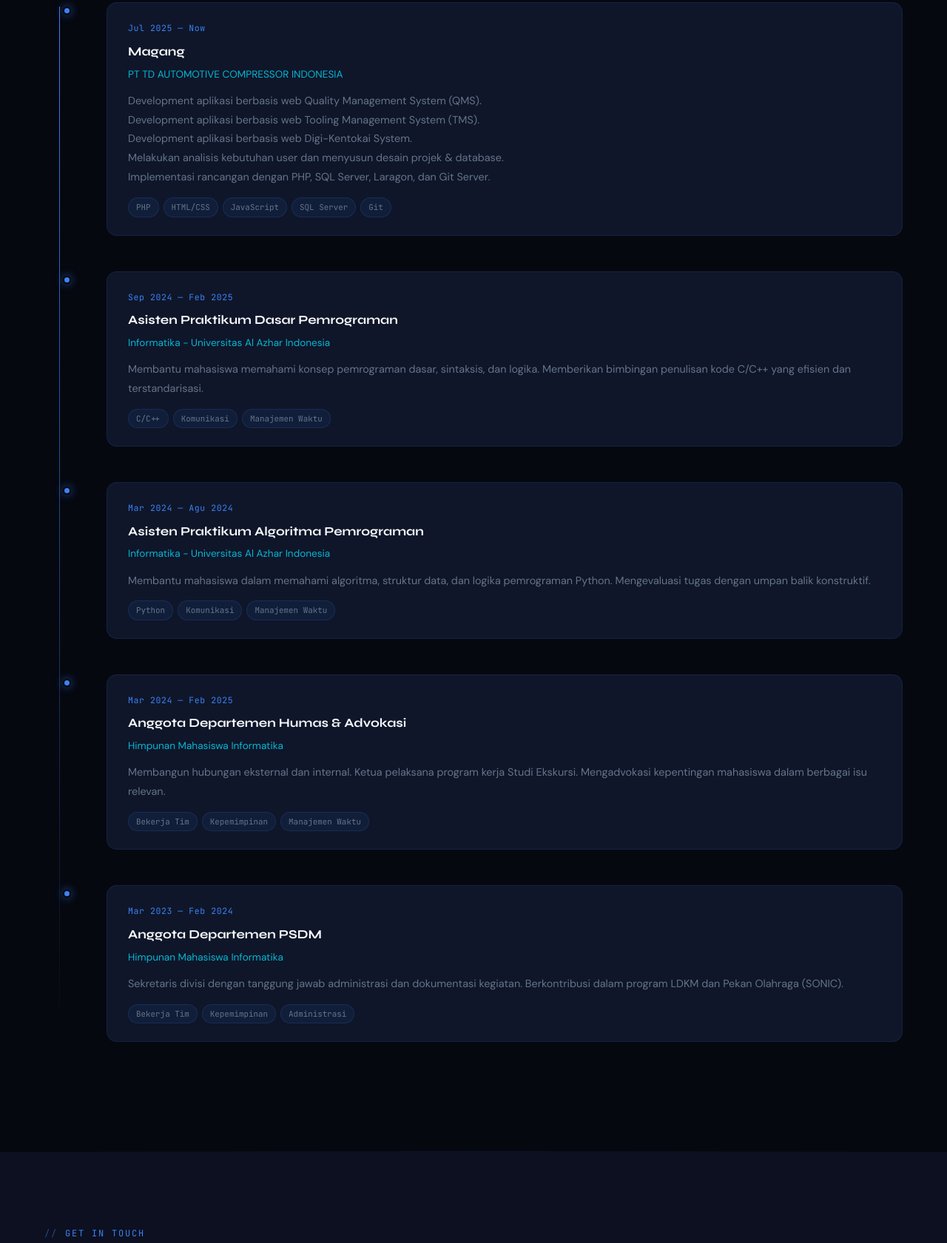
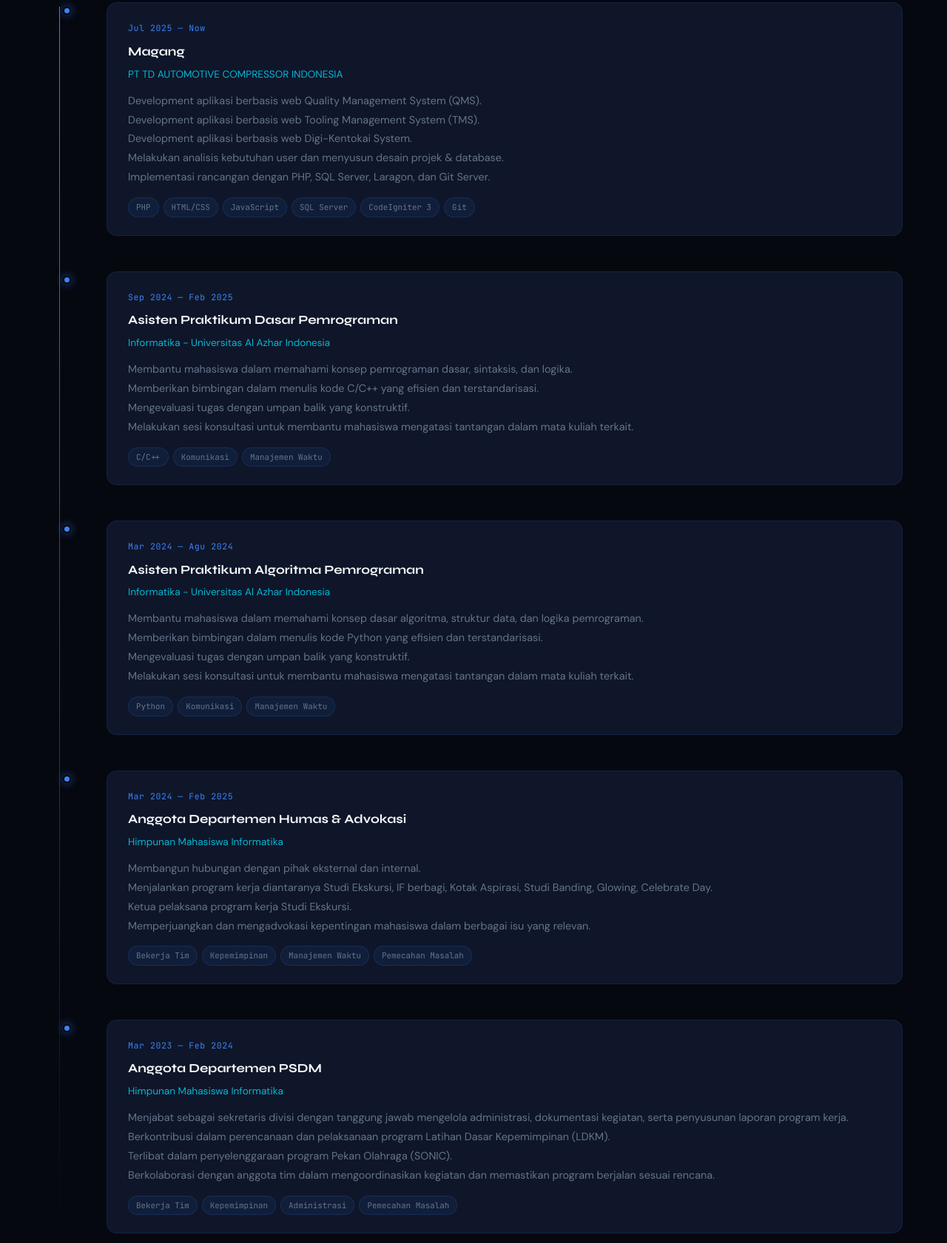
Before and after one commit to AditiaPutra16/Portofolio, a plain HTML site: page index.html in a window 1280 px wide. Shown: the part 5110-6791 px from the top of the page at 74% size. Drawn offline with Linux system fonts and the light colour scheme.

Commit message:
Penyesuaian pengalaman

```diff
--- a/index.html
+++ b/index.html
@@ -2145,9 +2145,11 @@
             </div>
             <h3 class="project-title">Painee Bakery</h3>
             <p class="project-desc">
-              Painee Bakery adalah sebuah aplikasi web untuk katalog usaha cheesecake. Project ini menampilkan antarmuka yang user-friendly
-              untuk pelanggan melihat menu cheesecake, serta menyediakan backend sederhana
-              untuk admin mengelola produk. Project ini bertujuan untuk memudahkan pelanggan melihat menu cheesecake.
+              Painee Bakery adalah sebuah aplikasi web untuk katalog usaha
+              cheesecake. Project ini menampilkan antarmuka yang user-friendly
+              untuk pelanggan melihat menu cheesecake, serta menyediakan backend
+              sederhana untuk admin mengelola produk. Project ini bertujuan
+              untuk memudahkan pelanggan melihat menu cheesecake.
             </p>
             <div class="project-links">
               <a
@@ -2158,7 +2160,6 @@
             </div>
           </div>
         </div>
-
       </div>
     </section>
 
@@ -2363,6 +2364,7 @@
               <span class="timeline-badge">HTML/CSS</span>
               <span class="timeline-badge">JavaScript</span>
               <span class="timeline-badge">SQL Server</span>
+              <span class="timeline-badge">CodeIgniter 3</span>
               <span class="timeline-badge">Git</span>
             </div>
           </div>
@@ -2377,9 +2379,13 @@
               Informatika - Universitas Al Azhar Indonesia
             </div>
             <p class="timeline-desc">
-              Membantu mahasiswa memahami konsep pemrograman dasar, sintaksis,
-              dan logika. Memberikan bimbingan penulisan kode C/C++ yang efisien
-              dan terstandarisasi.
+              Membantu mahasiswa dalam memahami konsep pemrograman dasar,
+              sintaksis, dan logika. <br />
+              Memberikan bimbingan dalam menulis kode C/C++ yang efisien dan
+              terstandarisasi.<br />
+              Mengevaluasi tugas dengan umpan balik yang konstruktif.<br />
+              Melakukan sesi konsultasi untuk membantu mahasiswa mengatasi
+              tantangan dalam mata kuliah terkait.
             </p>
             <div class="timeline-badges">
               <span class="timeline-badge">C/C++</span>
@@ -2400,9 +2406,13 @@
               Informatika - Universitas Al Azhar Indonesia
             </div>
             <p class="timeline-desc">
-              Membantu mahasiswa dalam memahami algoritma, struktur data, dan
-              logika pemrograman Python. Mengevaluasi tugas dengan umpan balik
-              konstruktif.
+              Membantu mahasiswa dalam memahami konsep dasar algoritma, struktur
+              data, dan logika pemrograman. <br />
+              Memberikan bimbingan dalam menulis kode Python yang efisien dan
+              terstandarisasi. <br />
+              Mengevaluasi tugas dengan umpan balik yang konstruktif. <br />
+              Melakukan sesi konsultasi untuk membantu mahasiswa mengatasi
+              tantangan dalam mata kuliah terkait.
             </p>
             <div class="timeline-badges">
               <span class="timeline-badge">Python</span>
@@ -2419,14 +2429,18 @@
             <div class="timeline-role">Anggota Departemen Humas & Advokasi</div>
             <div class="timeline-org">Himpunan Mahasiswa Informatika</div>
             <p class="timeline-desc">
-              Membangun hubungan eksternal dan internal. Ketua pelaksana program
-              kerja Studi Ekskursi. Mengadvokasi kepentingan mahasiswa dalam
-              berbagai isu relevan.
+              Membangun hubungan dengan pihak eksternal dan internal. <br />
+              Menjalankan program kerja diantaranya Studi Ekskursi, IF berbagi,
+              Kotak Aspirasi, Studi Banding, Glowing, Celebrate Day. <br />
+              Ketua pelaksana program kerja Studi Ekskursi. <br />
+              Memperjuangkan dan mengadvokasi kepentingan mahasiswa dalam
+              berbagai isu yang relevan.
             </p>
             <div class="timeline-badges">
               <span class="timeline-badge">Bekerja Tim</span>
               <span class="timeline-badge">Kepemimpinan</span>
               <span class="timeline-badge">Manajemen Waktu</span>
+              <span class="timeline-badge">Pemecahan Masalah</span>
             </div>
           </div>
         </div>
@@ -2438,14 +2452,20 @@
             <div class="timeline-role">Anggota Departemen PSDM</div>
             <div class="timeline-org">Himpunan Mahasiswa Informatika</div>
             <p class="timeline-desc">
-              Sekretaris divisi dengan tanggung jawab administrasi dan
-              dokumentasi kegiatan. Berkontribusi dalam program LDKM dan Pekan
-              Olahraga (SONIC).
+              Menjabat sebagai sekretaris divisi dengan tanggung jawab mengelola
+              administrasi, dokumentasi kegiatan, serta penyusunan laporan
+              program kerja. <br />
+              Berkontribusi dalam perencanaan dan pelaksanaan program Latihan
+              Dasar Kepemimpinan (LDKM).<br />
+              Terlibat dalam penyelenggaraan program Pekan Olahraga (SONIC).<br />
+              Berkolaborasi dengan anggota tim dalam mengoordinasikan kegiatan
+              dan memastikan program berjalan sesuai rencana.
             </p>
             <div class="timeline-badges">
               <span class="timeline-badge">Bekerja Tim</span>
               <span class="timeline-badge">Kepemimpinan</span>
               <span class="timeline-badge">Administrasi</span>
+              <span class="timeline-badge">Pemecahan Masalah</span>
             </div>
           </div>
         </div>
```
